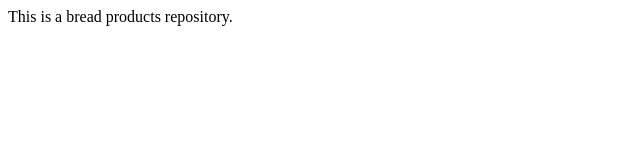
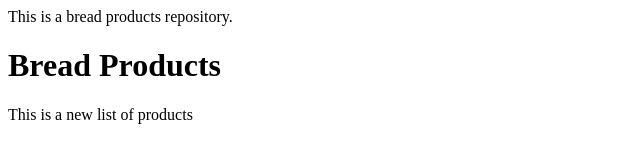
Before and after one commit to vamshisirivolu/com.bread.demo, a plain HTML site: page WebContent/index.html in a window 1280 px wide. Shown: the whole page, without its empty margins (0-640 px from the left). Drawn offline with Linux system fonts and the light colour scheme.

Commit message:
second commit

```diff
--- a/WebContent/index.html
+++ b/WebContent/index.html
@@ -6,5 +6,7 @@
 </head>
 <body>
 This is a bread products repository.
+<h1> Bread Products</h1>
+<p>This is a new list of products </p
 </body>
 </html>
```
